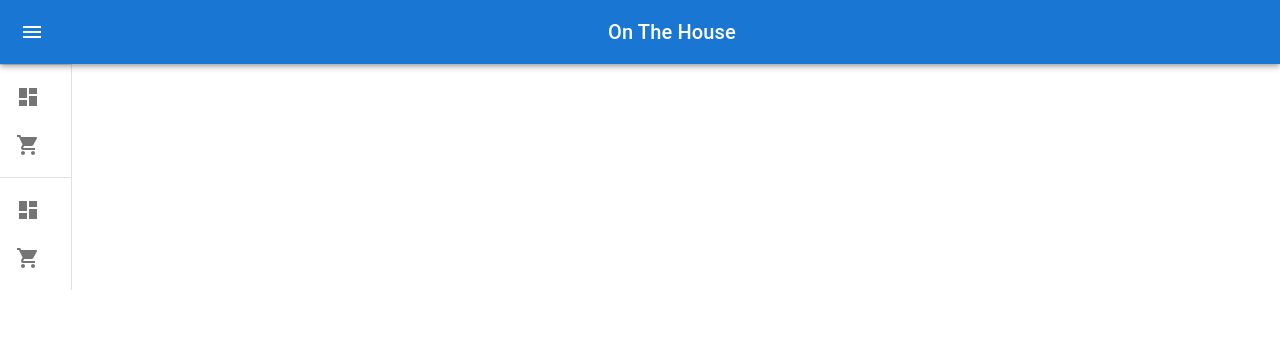
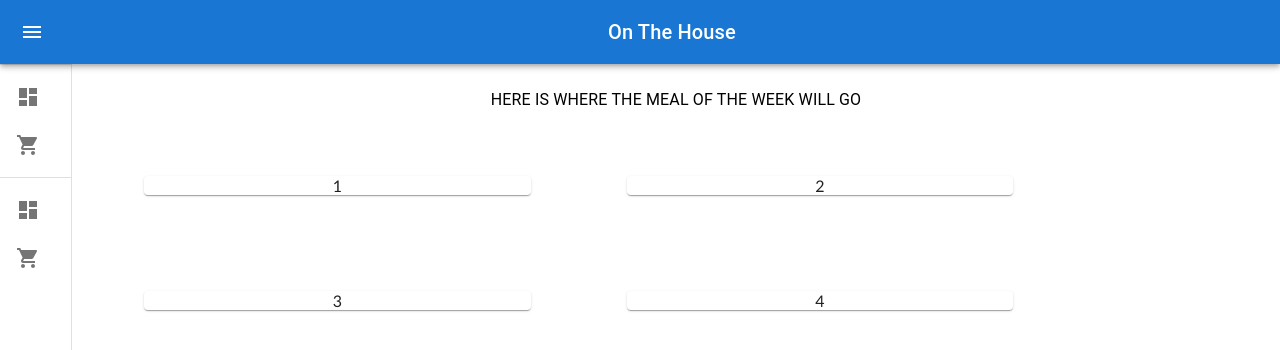
Before and after one commit to graydonbenson/onthehouse, a React (Create React App) app in the folder frontend/: page /dashboard in a window 1280 px wide. Shown: the top 350 px of the page. Built offline with nearby package versions, Linux system fonts and the light colour scheme.

Commit message:
setting up initial grid

```diff
--- a/frontend/src/pages/DashboardPage.js
+++ b/frontend/src/pages/DashboardPage.js
@@ -1,6 +1,9 @@
 import React from 'react';
 import Navbar from '../components/Navbar';
 import SideDrawer from '../components/SideDrawer';
+import Box from '@mui/material/Box';
+import Typography from '@mui/material/Typography';
+import { Grid, Paper } from '@mui/material';
 
 function DashboardPage() {
 
@@ -16,8 +19,29 @@ function DashboardPage() {
 
   return (
     <>
+    <Box sx={{ display: 'flex' }}>
     <Navbar open={open} openDrawer={handleDrawerOpen}></Navbar>
     <SideDrawer open={open} closeDrawer={handleDrawerClose}></SideDrawer>
+    <Box component="main" sx={{ flexGrow: 1, p: 3, marginTop: 8}}>
+        <Typography paragraph>
+          HERE IS WHERE THE MEAL OF THE WEEK WILL GO
+        </Typography>
+        <Grid container>
+            <Grid item xs={12} m={6} lg={4}>
+                <Paper>1</Paper>
+            </Grid>
+            <Grid item xs={12} m={6} lg={4}>
+                <Paper>2</Paper>
+            </Grid>
+            <Grid item xs={12} m={6} lg={4}>
+                <Paper>3</Paper>
+            </Grid>
+            <Grid item xs={12} m={6} lg={4}>
+                <Paper>4</Paper>
+            </Grid>
+        </Grid>
+    </Box>
+    </Box>
     </>
   )
 }
```
